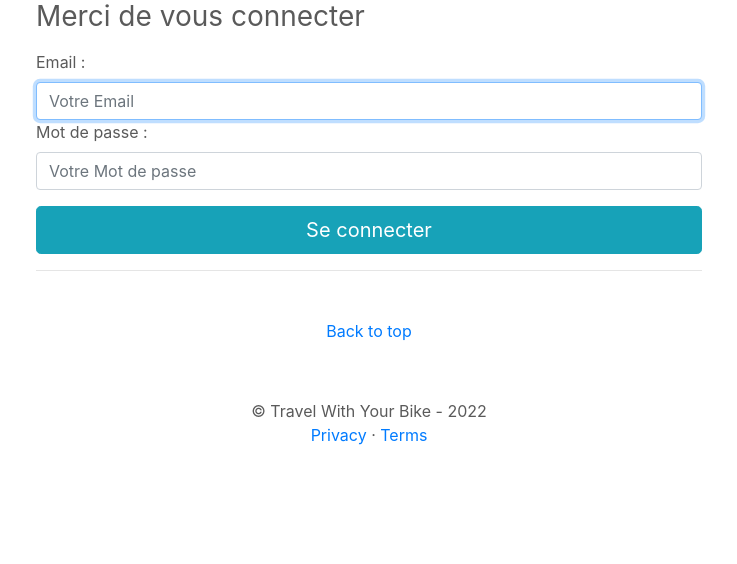
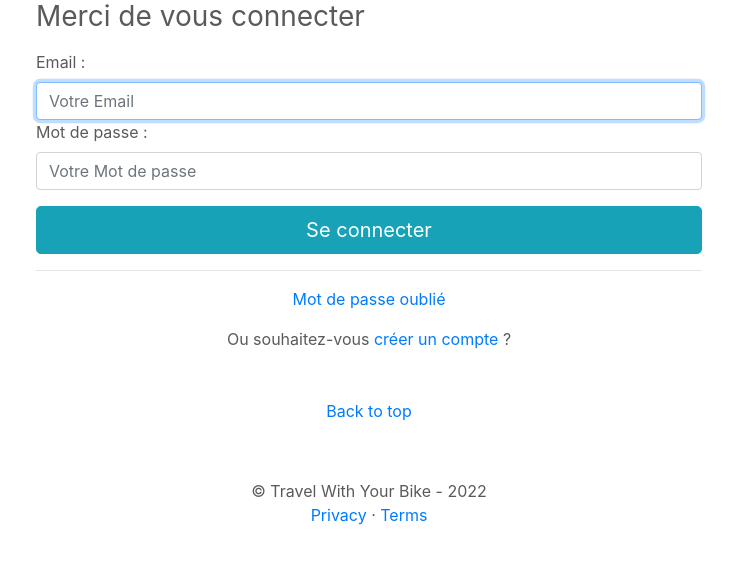
Before and after one commit to Akcel77/TYWB, a Symfony app: template templates/security/login.html.twig in a window 1280 px wide. Shown: the part 96-660 px from the top of the page, without its empty margins (271-1008 px from the left). Run offline with Twig, Linux system fonts and the light colour scheme; the template is opened without the code that fills it, so the values that code supplies are empty; some libraries are stand-ins or nearby versions.

Commit message:
forgot password link

```diff
--- a/templates/security/login.html.twig
+++ b/templates/security/login.html.twig
@@ -45,8 +45,8 @@
                 Se connecter
             </button>
             <hr>
-{#            <p class="text-center"><a href="{{ path('reset_password') }}">Mot de passe oublié</a> </p>#}
-{#            <p class="text-center">Ou souhaitez-vous <a href="{{ path('register') }}">créer un compte</a> ?</p>#}
+            <p class="text-center"><a href="{{ path('reset_password') }}">Mot de passe oublié</a> </p>
+            <p class="text-center">Ou souhaitez-vous <a href="{{ path('register') }}">créer un compte</a> ?</p>
         </form>
     </div>
 {% endblock %}
```
